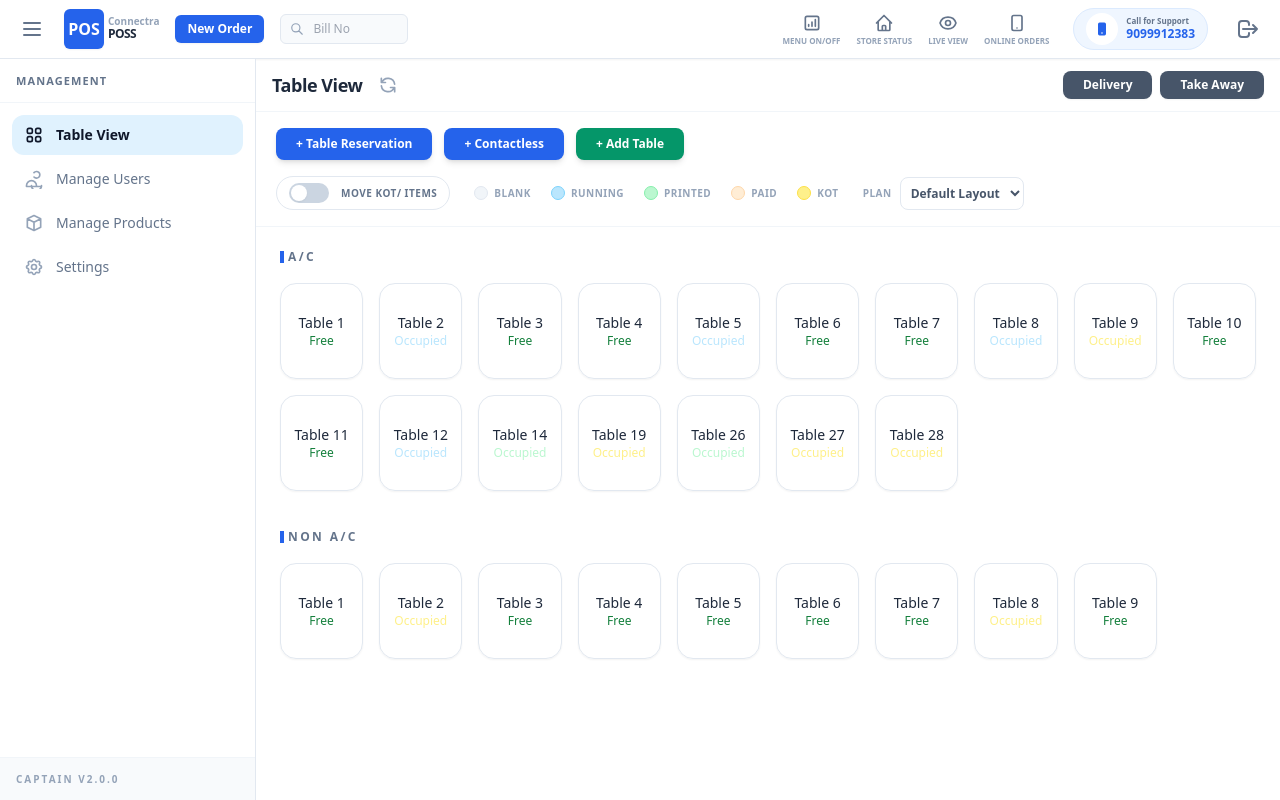
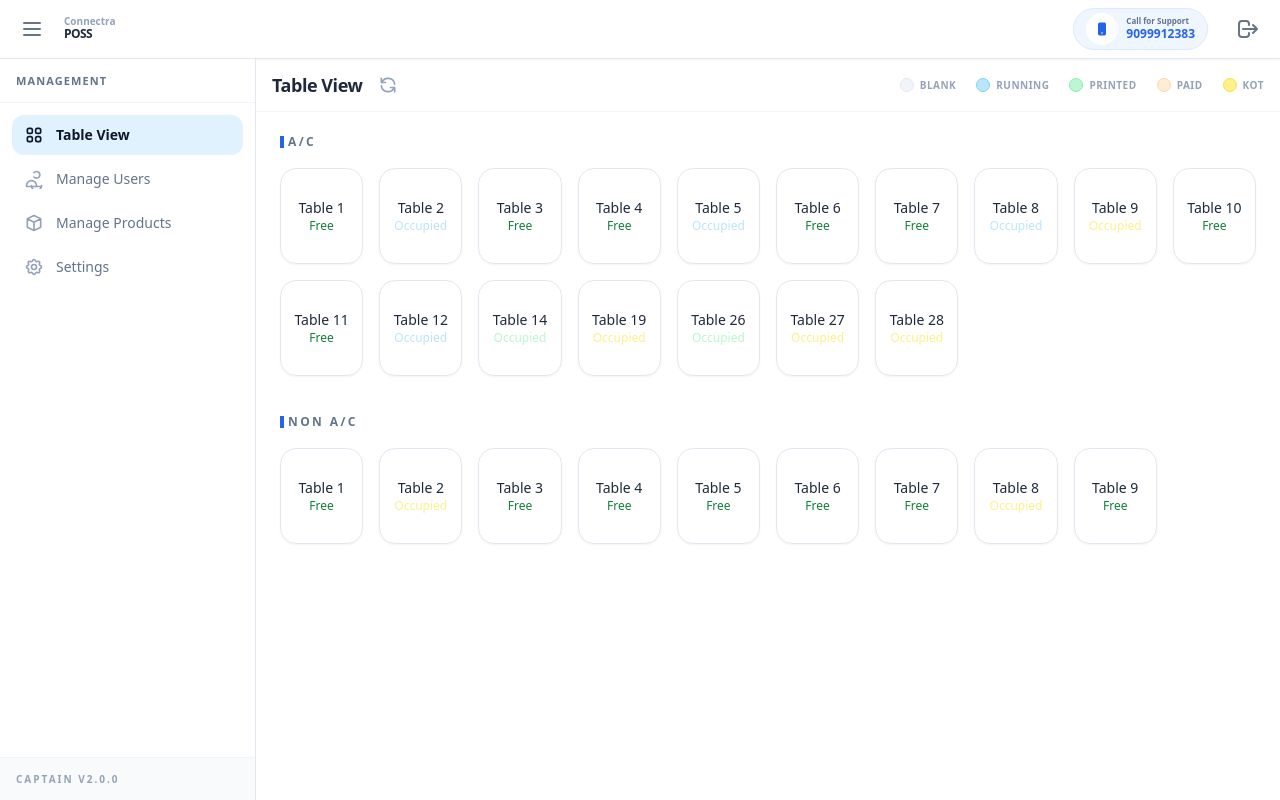
Before and after one commit to deivendranbr/pos-ui, a React (Vite) app: page /hotel in a window 1280 px wide. Built offline with nearby package versions, Linux system fonts and the light colour scheme.

Commit message:
commented unwanted icons

```diff
--- a/src/screens/HotelDashboardScreen.jsx
+++ b/src/screens/HotelDashboardScreen.jsx
@@ -123,33 +123,6 @@ const HotelDashboardScreen = () => {
                         </button>
                     </div>
                     <div className="flex space-x-2">
-                        <button className="bg-[#475569] text-white px-5 py-1.5 rounded-lg text-xs font-black shadow-sm hover:bg-[#334155] transition-all active:scale-95">Delivery</button>
-                        <button className="bg-[#475569] text-white px-5 py-1.5 rounded-lg text-xs font-black shadow-sm hover:bg-[#334155] transition-all active:scale-95">Take Away</button>
-                    </div>
-                </div>
-
-                {/* Action Bar */}
-                <div className="px-5 py-4 flex flex-wrap items-center justify-between gap-4 border-b border-[#F1F5F9]">
-                    <div className="flex items-center space-x-3">
-                        <button className="bg-[#2563EB] text-white px-5 py-2 rounded-lg text-xs font-black shadow-md hover:bg-[#1D4ED8] transition-all active:scale-95">+ Table Reservation</button>
-                        <button className="bg-[#2563EB] text-white px-5 py-2 rounded-lg text-xs font-black shadow-md hover:bg-[#1D4ED8] transition-all active:scale-95">+ Contactless</button>
-                        <button
-                            onClick={handleAddTable}
-                            className="bg-[#059669] text-white px-5 py-2 rounded-lg text-xs font-black shadow-md hover:bg-[#047857] transition-all active:scale-95"
-                        >
-                            + Add Table
-                        </button>
-                    </div>
-
-                    <div className="flex items-center space-x-6 flex-wrap">
-                        <div className="flex items-center space-x-3 bg-white px-3 py-1.5 rounded-full border border-[#E2E8F0]">
-                            <div className="w-10 h-5 bg-[#CBD5E1] rounded-full relative cursor-pointer">
-                                <div className="w-4 h-4 bg-white rounded-full absolute top-0.5 left-0.5 shadow-sm transform transition-transform"></div>
-                            </div>
-                            <span className="text-[10px] font-black text-[#64748B] uppercase tracking-wider">Move KOT/ Items</span>
-                        </div>
-
-                        {/* Legend */}
                         <div className="flex items-center space-x-5 text-[10px] font-black text-[#94A3B8] uppercase tracking-wider">
                             <div className="flex items-center space-x-1.5">
                                 <div className="w-3.5 h-3.5 bg-[#F1F5F9] border border-[#E2E8F0] rounded-full"></div>
@@ -172,15 +145,64 @@ const HotelDashboardScreen = () => {
                                 <span>KOT</span>
                             </div>
                         </div>
+                        {/* <button className="bg-[#475569] text-white px-5 py-1.5 rounded-lg text-xs font-black shadow-sm hover:bg-[#334155] transition-all active:scale-95">Delivery</button>
+                        <button className="bg-[#475569] text-white px-5 py-1.5 rounded-lg text-xs font-black shadow-sm hover:bg-[#334155] transition-all active:scale-95">Take Away</button> */}
+                    </div>
+                </div>
 
-                        <div className="flex items-center space-x-2">
+                {/* Action Bar */}
+                {/* <div className="px-5 py-4 flex flex-wrap items-center justify-between gap-4 border-b border-[#F1F5F9]"> */}
+                    {/* <div className="flex items-center space-x-3">
+                        <button className="bg-[#2563EB] text-white px-5 py-2 rounded-lg text-xs font-black shadow-md hover:bg-[#1D4ED8] transition-all active:scale-95">+ Table Reservation</button>
+                        <button className="bg-[#2563EB] text-white px-5 py-2 rounded-lg text-xs font-black shadow-md hover:bg-[#1D4ED8] transition-all active:scale-95">+ Contactless</button>
+                        <button
+                            onClick={handleAddTable}
+                            className="bg-[#059669] text-white px-5 py-2 rounded-lg text-xs font-black shadow-md hover:bg-[#047857] transition-all active:scale-95"
+                        >
+                            + Add Table
+                        </button>
+                    </div> */}
+
+                    {/* <div className="flex items-center space-x-6 flex-wrap"> */}
+                        {/* <div className="flex items-center space-x-3 bg-white px-3 py-1.5 rounded-full border border-[#E2E8F0]">
+                            <div className="w-10 h-5 bg-[#CBD5E1] rounded-full relative cursor-pointer">
+                                <div className="w-4 h-4 bg-white rounded-full absolute top-0.5 left-0.5 shadow-sm transform transition-transform"></div>
+                            </div>
+                            <span className="text-[10px] font-black text-[#64748B] uppercase tracking-wider">Move KOT/ Items</span>
+                        </div> */}
+
+                        {/* Legend */}
+                        {/* <div className="flex items-center space-x-5 text-[10px] font-black text-[#94A3B8] uppercase tracking-wider">
+                            <div className="flex items-center space-x-1.5">
+                                <div className="w-3.5 h-3.5 bg-[#F1F5F9] border border-[#E2E8F0] rounded-full"></div>
+                                <span>Blank</span>
+                            </div>
+                            <div className="flex items-center space-x-1.5">
+                                <div className="w-3.5 h-3.5 bg-[#BAE6FD] border border-[#7DD3FC] rounded-full"></div>
+                                <span>Running</span>
+                            </div>
+                            <div className="flex items-center space-x-1.5">
+                                <div className="w-3.5 h-3.5 bg-[#BBF7D0] border border-[#86EFAC] rounded-full"></div>
+                                <span>Printed</span>
+                            </div>
+                            <div className="flex items-center space-x-1.5">
+                                <div className="w-3.5 h-3.5 bg-[#FFEDD5] border border-[#FED7AA] rounded-full"></div>
+                                <span>Paid</span>
+                            </div>
+                            <div className="flex items-center space-x-1.5">
+                                <div className="w-3.5 h-3.5 bg-[#FEF08A] border border-[#FDE047] rounded-full"></div>
+                                <span>KOT</span>
+                            </div>
+                        </div> */}
+
+                        {/* <div className="flex items-center space-x-2">
                             <span className="text-[10px] font-black text-[#94A3B8] uppercase tracking-wider">Plan</span>
                             <select className="text-xs border border-[#E2E8F0] rounded-lg p-1.5 font-bold text-[#475569] bg-white outline-none focus:ring-1 focus:ring-[#2563EB]">
                                 <option>Default Layout</option>
                             </select>
-                        </div>
-                    </div>
-                </div>
+                        </div> */}
+                    {/* </div> */}
+                {/* </div> */}
 
                 {/* Table Grid Content */}
                 <div className="p-6 overflow-y-auto flex-1">
@@ -233,14 +255,14 @@ const HotelDashboardScreen = () => {
                         </svg>
                     </button>
                     <div className="flex items-center space-x-1">
-                        <div className="w-10 h-10 bg-[#2563EB] rounded-md flex items-center justify-center text-white font-black shadow-sm">POS</div>
+                        {/* <div className="w-10 h-10 bg-[#2563EB] rounded-md flex items-center justify-center text-white font-black shadow-sm">POS</div> */}
                         <div className="leading-none hidden sm:block">
                             <div className="text-[10px] font-bold text-[#94A3B8]">Connectra</div>
                             <div className="text-xs font-black text-[#1E293B] tracking-tighter">POSS</div>
                         </div>
                     </div>
-                    <button className="bg-[#2563EB] text-white px-3 py-1.5 rounded-md text-xs font-black ml-2 shadow-sm hover:bg-[#1D4ED8] transition-colors">New Order</button>
-                    <div className="relative hidden md:block">
+                    {/* <button className="bg-[#2563EB] text-white px-3 py-1.5 rounded-md text-xs font-black ml-2 shadow-sm hover:bg-[#1D4ED8] transition-colors">New Order</button> */}
+                    {/* <div className="relative hidden md:block">
                         <input
                             type="text"
                             placeholder="Bill No"
@@ -251,12 +273,12 @@ const HotelDashboardScreen = () => {
                         <svg className="w-3.5 h-3.5 text-[#94A3B8] absolute left-2.5 top-2" fill="none" stroke="currentColor" viewBox="0 0 24 24">
                             <path strokeLinecap="round" strokeLinejoin="round" strokeWidth="2" d="M21 21l-6-6m2-5a7 7 0 11-14 0 7 7 0 0114 0z" />
                         </svg>
-                    </div>
+                    </div> */}
                 </div>
 
                 <div className="flex items-center space-x-6">
                     {/* Feature Icons */}
-                    <div className="hidden lg:flex items-center space-x-4">
+                    {/* <div className="hidden lg:flex items-center space-x-4">
                         {[
                             { label: 'Menu on/off', icon: 'M16 8v8m-4-5v5m-4-2v2m-2 4h12a2 2 0 002-2V6a2 2 0 00-2-2H6a2 2 0 00-2 2v12a2 2 0 002 2z' },
                             { label: 'Store status', icon: 'M3 12l2-2m0 0l7-7 7 7M5 10v10a1 1 0 001 1h3m10-11l2 2m-2-2v10a1 1 0 01-1 1h-3m-6 0a1 1 0 001-1v-4a1 1 0 011-1h2a1 1 0 011 1v4a1 1 0 001 1m-6 0h6' },
@@ -270,7 +292,7 @@ const HotelDashboardScreen = () => {
                                 <span className="text-[8px] font-black text-[#94A3B8] mt-1 uppercase leading-none group-hover:text-[#2563EB] transition-colors">{item.label}</span>
                             </div>
                         ))}
-                    </div>
+                    </div> */}
 
                     {/* Support Box */}
                     <div className="flex items-center space-x-2 bg-blue-50 px-3 py-1 rounded-full border border-blue-100">
```
